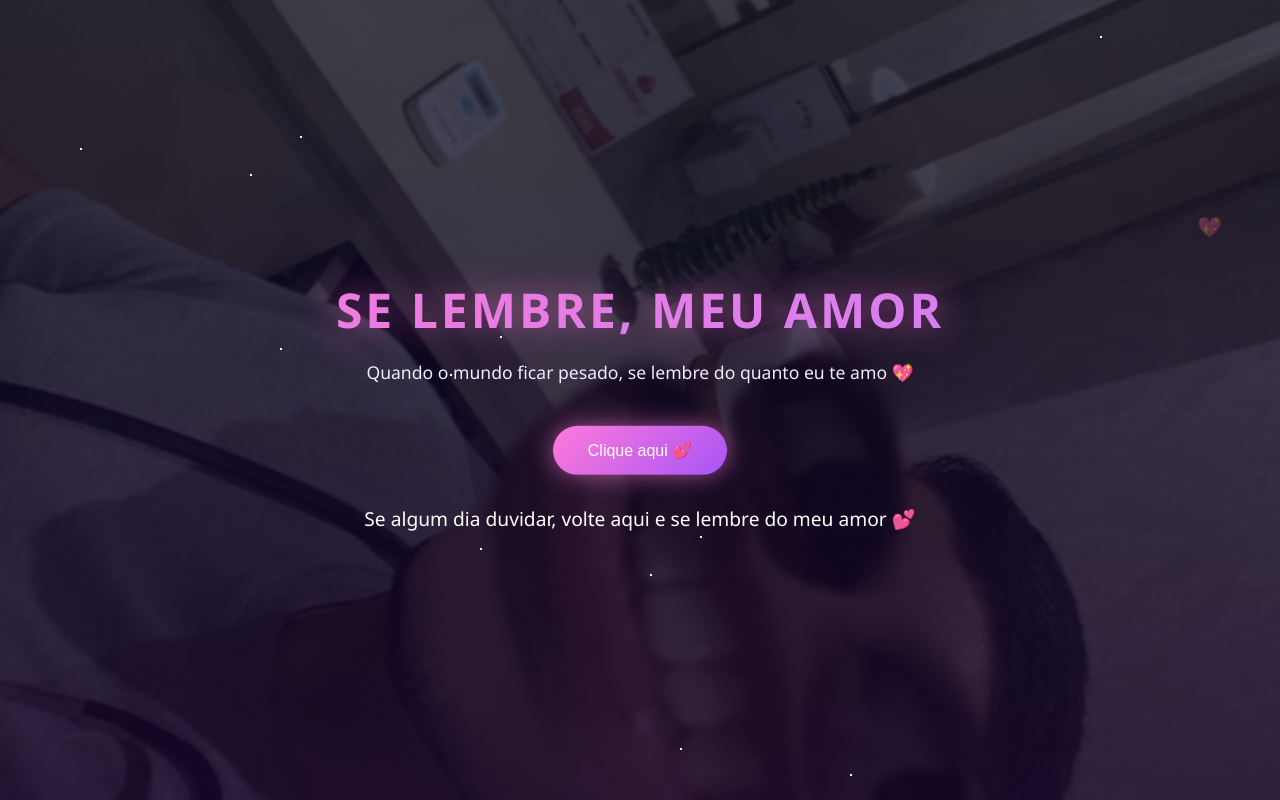
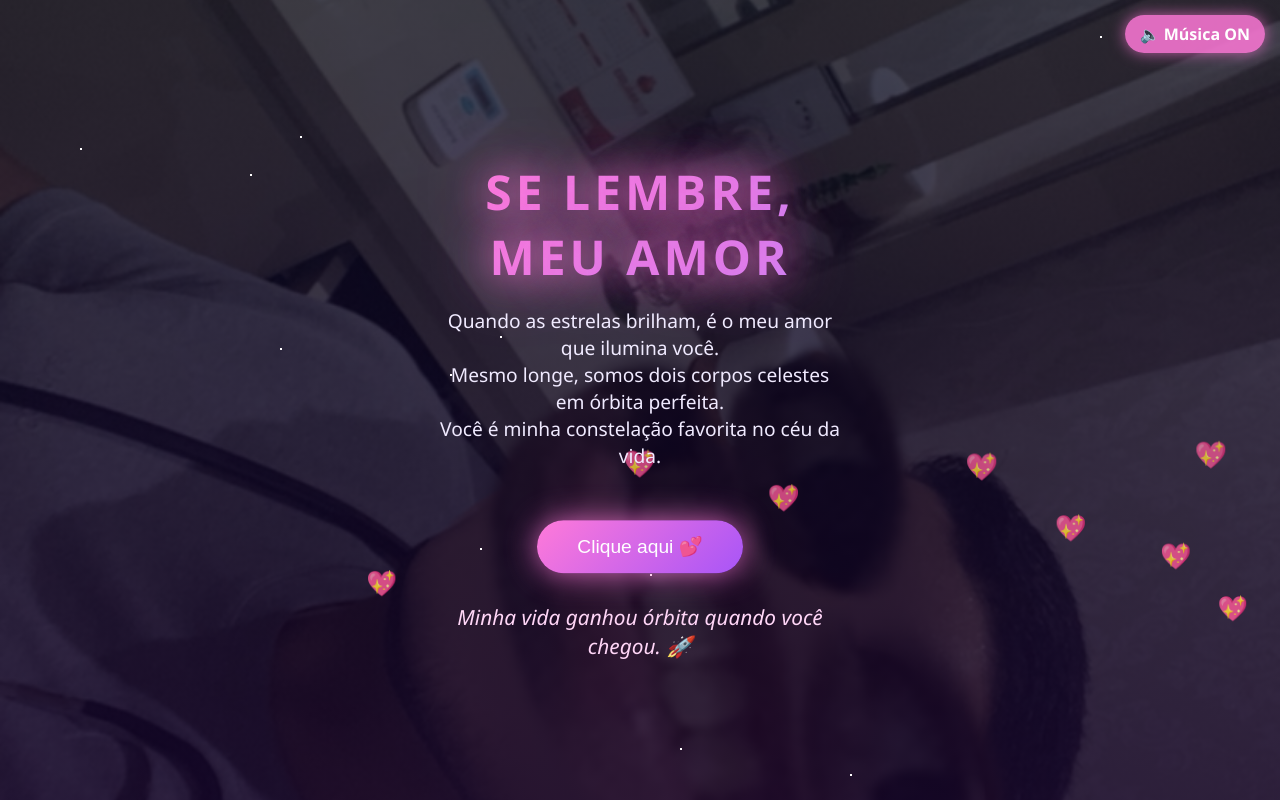
Before and after one commit to snowk30309-lab/Se-lembre-, a plain HTML site: page index.html in a window 1280 px wide. Both pictures are taken after a click on the button "Clique aqui 💕". Drawn offline with Linux system fonts and the light colour scheme.

Commit message:
Update index.html

```diff
--- a/index.html
+++ b/index.html
@@ -1,25 +1,30 @@
 <!DOCTYPE html>
 <html lang="pt-BR">
 <head>
-<meta charset="UTF-8">
-<meta name="viewport" content="width=device-width, initial-scale=1.0">
+<meta charset="UTF-8" />
+<meta name="viewport" content="width=device-width, initial-scale=1" />
 <title>Se lembre, meu amor</title>
 
 <style>
   body {
     margin: 0;
     height: 100vh;
-  font-family: 'Segoe UI', sans-serif;
+    font-family: 'Segoe UI', Tahoma, Geneva, Verdana, sans-serif;
     color: white;
     overflow: hidden;
     text-align: center;
-
     background:
       linear-gradient(
         rgba(10, 10, 30, 0.75),
         rgba(20, 5, 40, 0.85)
       ),
       url("minha-foto.jpg.JPG") center/cover no-repeat;
+    animation: bgZoom 60s ease-in-out infinite alternate;
+  }
+
+  @keyframes bgZoom {
+    0% { background-size: cover; }
+    100% { background-size: 110% auto; }
   }
 
   /* ESTRELAS */
@@ -60,53 +65,106 @@ body {
     top: 50%;
     transform: translateY(-50%);
     padding: 20px;
+    max-width: 400px;
+    margin: 0 auto;
   }
 
   .title {
     font-size: 3em;
     font-weight: 900;
-  letter-spacing: 3px;
+    letter-spacing: 4px;
     text-transform: uppercase;
     background: linear-gradient(135deg, #ff7ad9, #c084fc);
     -webkit-background-clip: text;
     -webkit-text-fill-color: transparent;
-  text-shadow: 0 0 35px rgba(255, 122, 217, 0.6);
+    text-shadow: 0 0 35px rgba(255, 122, 217, 0.8);
     margin-bottom: 15px;
+    animation: pulseGlow 3s ease-in-out infinite;
+  }
+
+  @keyframes pulseGlow {
+    0%, 100% {
+      text-shadow:
+        0 0 25px rgba(255, 122, 217, 0.6),
+        0 0 50px rgba(255, 122, 217, 0.5);
+    }
+    50% {
+      text-shadow:
+        0 0 40px rgba(255, 122, 217, 1),
+        0 0 70px rgba(255, 122, 217, 0.9);
+    }
   }
 
   .subtitle {
-  font-size: 1.1em;
+    font-size: 1.2em;
     color: #f0eaff;
+    margin-bottom: 25px;
+    line-height: 1.4;
   }
 
   button {
     margin-top: 25px;
-  padding: 15px 35px;
+    padding: 15px 40px;
     border-radius: 30px;
     border: none;
     background: linear-gradient(135deg, #ff7ad9, #a855f7);
     color: white;
-  font-size: 1em;
-  box-shadow: 0 0 25px rgba(255,122,217,0.6);
+    font-size: 1.2em;
+    box-shadow: 0 0 30px rgba(255,122,217,0.8);
     cursor: pointer;
+    transition: transform 0.3s ease;
+  }
+
+  button:hover {
+    transform: scale(1.05);
+    box-shadow: 0 0 40px rgba(255, 122, 217, 1);
   }
 
   .message {
     margin-top: 30px;
-  font-size: 1.2em;
-  min-height: 50px;
+    font-size: 1.3em;
+    min-height: 70px;
+    line-height: 1.4;
+    color: #ffd6f7;
+    font-style: italic;
+    user-select: none;
   }
 
   .heart {
     position: absolute;
     bottom: 0;
-  font-size: 20px;
-  animation: float 4s linear forwards;
+    font-size: 22px;
+    animation: float 5s ease-in forwards;
+    user-select: none;
+    pointer-events: none;
   }
 
   @keyframes float {
-  from { transform: translateY(0); opacity: 1; }
-  to { transform: translateY(-100vh); opacity: 0; }
+    0% { transform: translateY(0) scale(1); opacity: 1; }
+    50% { transform: translateY(-40vh) scale(1.2); opacity: 0.8; }
+    100% { transform: translateY(-100vh) scale(0.8); opacity: 0; }
+  }
+
+  /* Música controle */
+  .audio-control {
+    position: fixed;
+    top: 15px;
+    right: 15px;
+    z-index: 999;
+    background: rgba(255, 122, 217, 0.85);
+    border-radius: 50px;
+    padding: 8px 15px;
+    font-size: 1em;
+    font-weight: 700;
+    color: white;
+    cursor: pointer;
+    user-select: none;
+    box-shadow: 0 0 15px rgba(255, 122, 217, 0.7);
+    transition: background-color 0.3s ease;
+  }
+
+  .audio-control:hover {
+    background: rgba(255, 122, 217, 1);
   }
 </style>
 </head>
@@ -120,7 +178,9 @@ button {
 <div class="container">
   <h1 class="title">Se lembre, meu amor</h1>
   <p class="subtitle">
-    Quando o mundo ficar pesado, se lembre do quanto eu te amo 💖
+    Quando as estrelas brilham, é o meu amor que ilumina você.<br>
+    Mesmo longe, somos dois corpos celestes em órbita perfeita.<br>
+    Você é minha constelação favorita no céu da vida.
   </p>
 
   <button onclick="mostrarMensagem()">Clique aqui 💕</button>
@@ -128,30 +188,65 @@ button {
   <div class="message" id="message"></div>
 </div>
 
+<!-- Controle de música -->
+<div class="audio-control" id="audioControl">🔈 Música ON</div>
+
+<audio id="musica" loop>
+  <source src="https://cdn.pixabay.com/download/audio/2022/03/22/audio_6db3db9d42.mp3?filename=soft-romantic-piano-7142.mp3" type="audio/mp3" />
+  Seu navegador não suporta áudio.
+</audio>
+
 <script>
   const mensagens = [
-  "Se lembre que você é amada mais do que imagina ❤️",
-  "Mesmo longe, meu coração sempre está com você 💫",
-  "Todos os dias eu escolho você, de novo e de novo 💖",
-  "Se lembre: você é o amor da minha vida 🌷",
-  "Em qualquer fase, em qualquer universo, eu te amo 🌟",
-  "Se algum dia duvidar, volte aqui e se lembre do meu amor 💕"
+    "Como estrelas que dançam, nosso amor brilha infinito. ✨",
+    "Você é a galáxia inteira que eu quero explorar. 💫",
+    "Nosso amor é maior que qualquer universo conhecido. 🌌",
+    "Cada batida do meu coração é uma supernova para você. 💖",
+    "Juntos somos um cometa, rasgando o céu com paixão. 🌠",
+    "Minha vida ganhou órbita quando você chegou. 🚀",
   ];
 
   function mostrarMensagem() {
-  document.getElementById("message").innerText =
-    mensagens[Math.floor(Math.random() * mensagens.length)];
-  criarCoracao();
+    // Mensagem aleatória
+    const msg = mensagens[Math.floor(Math.random() * mensagens.length)];
+    document.getElementById("message").innerText = msg;
+
+    // Cria múltiplos corações para mais animação
+    for (let i = 0; i < 8; i++) {
+      criarCoracao(i * 150);
+    }
   }
 
-function criarCoracao() {
+  function criarCoracao(delay = 0) {
     const heart = document.createElement("div");
     heart.className = "heart";
     heart.innerText = "💖";
     heart.style.left = Math.random() * 100 + "vw";
+    heart.style.animationDelay = `${delay}ms`;
     document.body.appendChild(heart);
-  setTimeout(() => heart.remove(), 4000);
+    setTimeout(() => heart.remove(), 5000);
   }
+
+  // Música background
+  const audio = document.getElementById('musica');
+  const audioControl = document.getElementById('audioControl');
+
+  // Tocar automaticamente (muted para não bloquear autoplay em alguns navegadores)
+  audio.volume = 0.15;
+  audio.play().catch(() => {
+    // se não puder tocar sem interação, fica parado até clicar botão
+    audioControl.innerText = '🔇 Música OFF (clique para ativar)';
+  });
+
+  audioControl.addEventListener('click', () => {
+    if(audio.paused){
+      audio.play();
+      audioControl.innerText = '🔈 Música ON';
+    } else {
+      audio.pause();
+      audioControl.innerText = '🔇 Música OFF';
+    }
+  });
 </script>
 
 </body>
```
Lines whose indentation alone changed are shown as unchanged.
